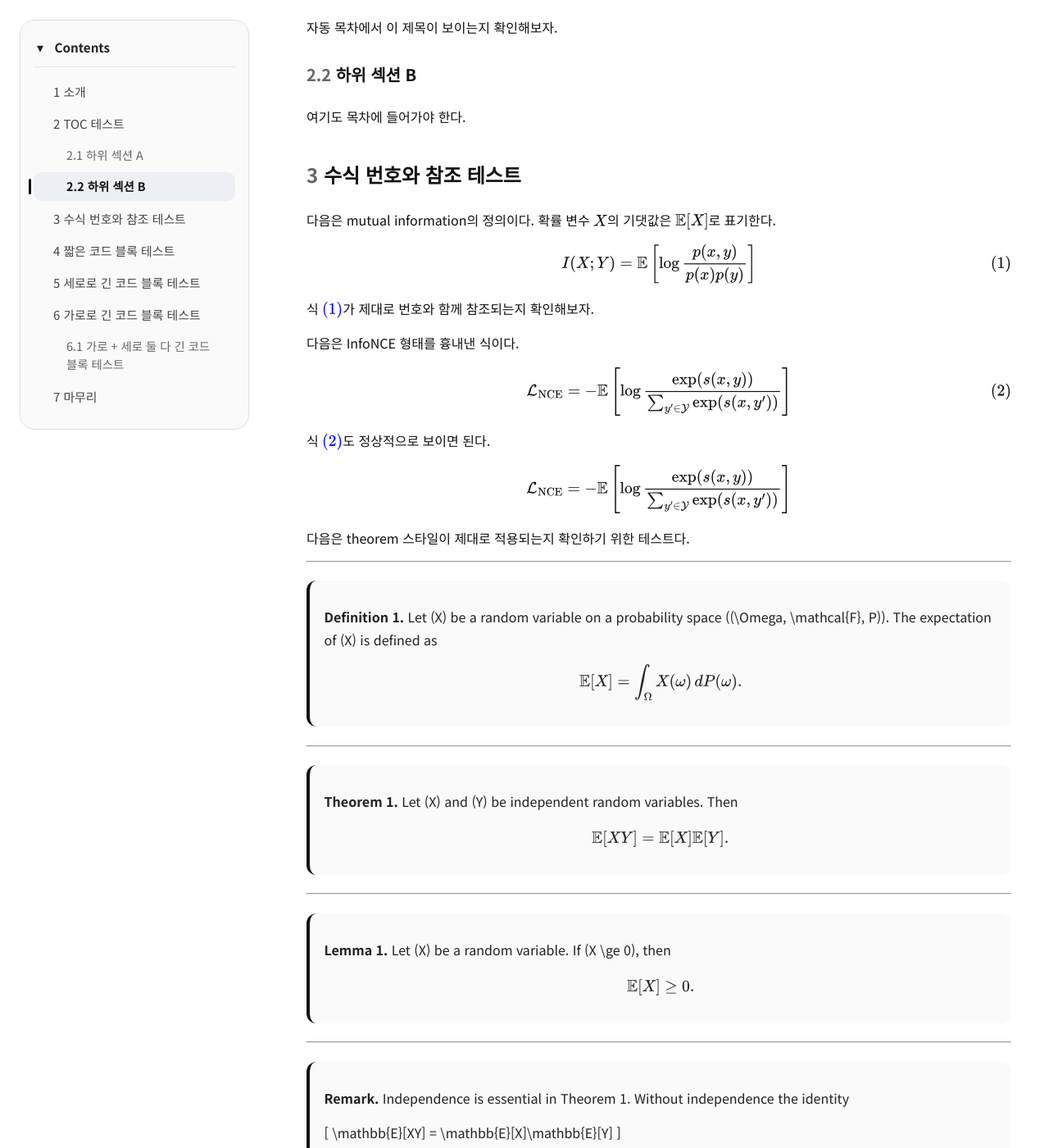
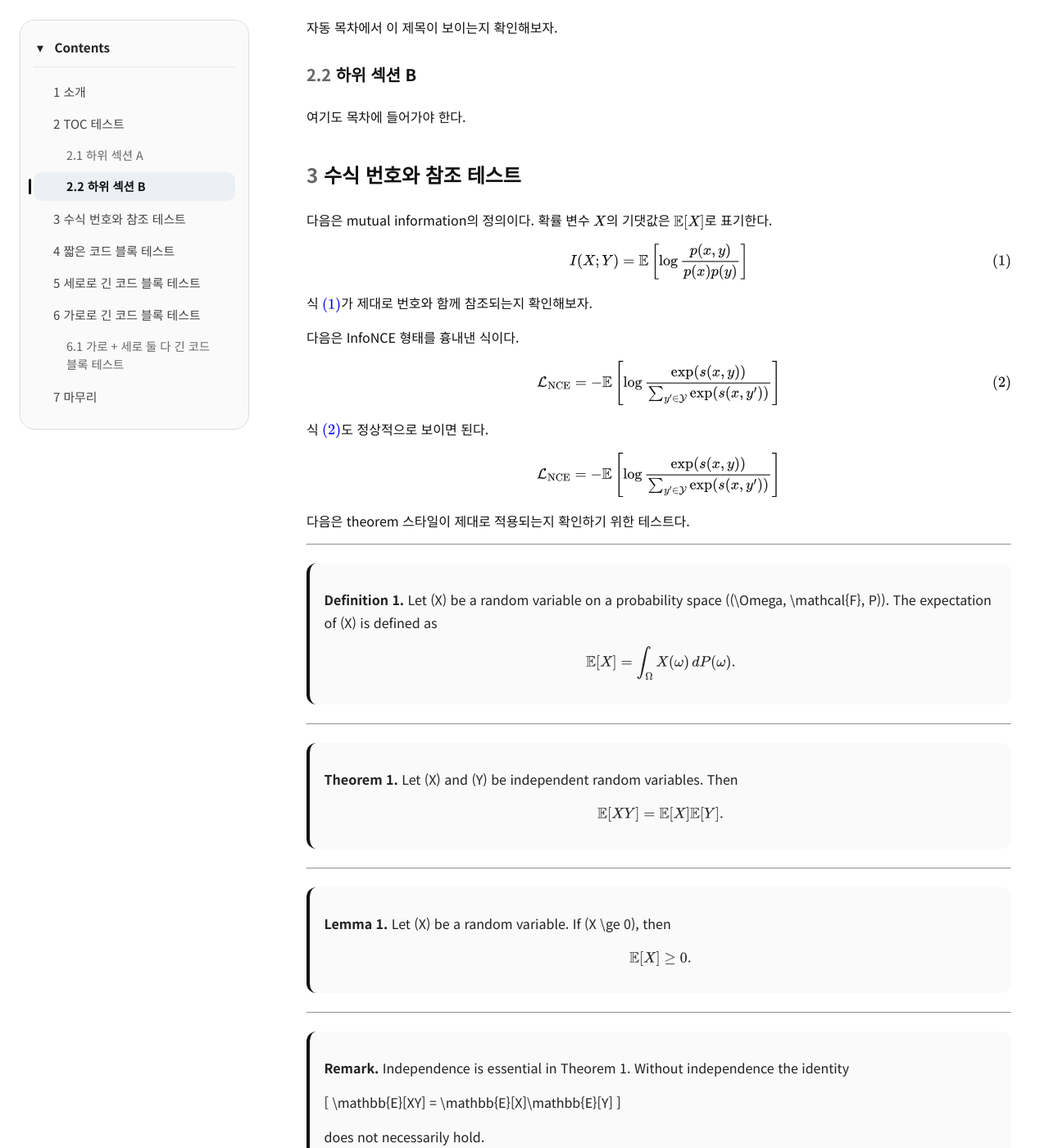
Before and after one commit to pathfinder-J/pathfinder-J.github.io, a Jekyll site: the page built from notes/example.md, in a window 1280 px wide and 1400 px high, scrolled down 712 px. Shown: the whole window at 82% size. Built offline with Jekyll 4.4.1, drawn with Linux system fonts in a browser that asks for light colours.

Commit message:
Update post.css

```diff
--- a/assets/css/post.css
+++ b/assets/css/post.css
@@ -43,6 +43,7 @@
 /* ===== MathJax minimal styling (SVG) ===== */
 
 mjx-container {
+  font-size: 0.92em;
   max-width: 100%;
 }
 
```
